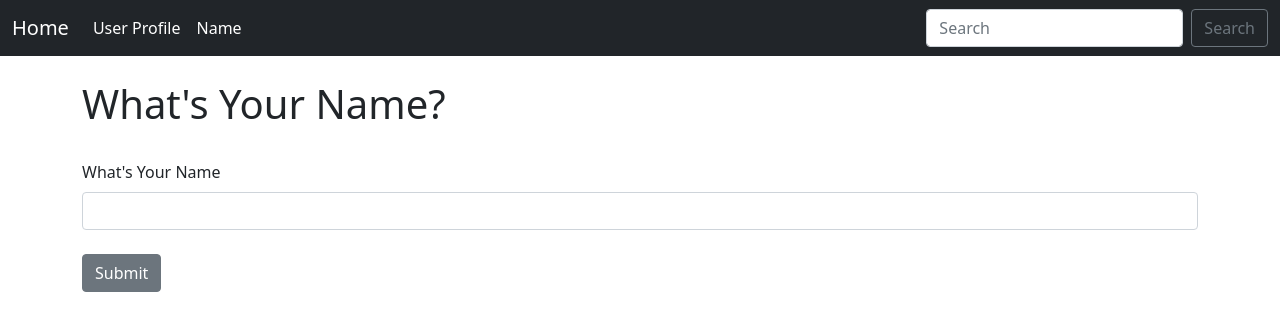
After one commit to isd232/praca_inz, a Flask app: template templates/name.html in a window 1280 px wide. The commit adds this page. Shown: the top 331 px of the page. Run offline with Flask 3, Linux system fonts and the light colour scheme; the template is opened without the code that fills it: values that come from a table or form of the project are taken from there, others are empty.

Commit message:
Added name form

```diff
--- a/app.py
+++ b/app.py
@@ -1,9 +1,22 @@
-from flask import Flask, render_template
+from flask import Flask, render_template, flash
+from flask_wtf import FlaskForm
+from wtforms import StringField, SubmitField
+from wtforms.validators import DataRequired
+
 
 # export FLASK_ENV=development
 # export FLASK_APP=app.py
+
+
 # Create a Flask Instance
 app = Flask(__name__)
+app.config['SECRET_KEY'] = "nothing for now"
+
+
+# Create a Form Class
+class NamerForm(FlaskForm):
+    name = StringField("What's Your Name", validators=[DataRequired()])
+    submit = SubmitField("Submit")
 
 
 # Create a route decorator
@@ -36,4 +49,17 @@ def page_not_found(e):
     return render_template("500.html")
 
 
-# Ended on episode #4 - Start on 5th
+# Create Name Page
+@app.route('/name', methods=['GET', 'POST'])
+def name():
+    name = None
+    form = NamerForm()
+    # Validate Form
+    if form.validate_on_submit():
+        name = form.name.data
+        form.name.data = ''
+        flash("Form Submitted Successfully!")
+
+    return render_template("name.html",
+                           name=name,
+                           form=form)
--- /dev/null
+++ b/templates/name.html
@@ -0,0 +1,28 @@
+{% extends 'base.html' %}
+
+{% block content %}
+
+
+
+{% if name %}
+    <h1>Hello {{ name }}!!</h1>
+{% else %}
+    <h1>What's Your Name?</h1>
+    <br/>
+    <form method="POST">
+        {{ form.hidden_tag() }}
+
+        {{ form.name.label(
+        class="form-label") }}
+
+        {{ form.name(
+        class="form-control") }}
+        <br/>
+        {{ form.submit(
+        class="btn btn-secondary") }}
+    </form>
+
+
+{% endif %}
+
+{% endblock %}
--- a/templates/navbar.html
+++ b/templates/navbar.html
@@ -6,13 +6,19 @@
     </button>
     <div class="collapse navbar-collapse" id="navbarSupportedContent">
       <ul class="navbar-nav me-auto mb-2 mb-lg-0">
+
         <li class="nav-item">
           <a class="nav-link active" aria-current="page" href="{{ url_for('user', name='John') }}">User Profile</a>
         </li>
+
+        <li class="nav-item">
+          <a class="nav-link active" aria-current="page" href="{{ url_for('name') }}">Name</a>
+        </li>
+
       </ul>
       <form class="d-flex">
         <input class="form-control me-2" type="search" placeholder="Search" aria-label="Search">
-        <button class="btn btn-outline-success" type="submit">Search</button>
+        <button class="btn btn-outline-secondary" type="submit">Search</button>
       </form>
     </div>
   </div>
```
Also changed, not shown: templates/index.html (+8 -9 lines).
